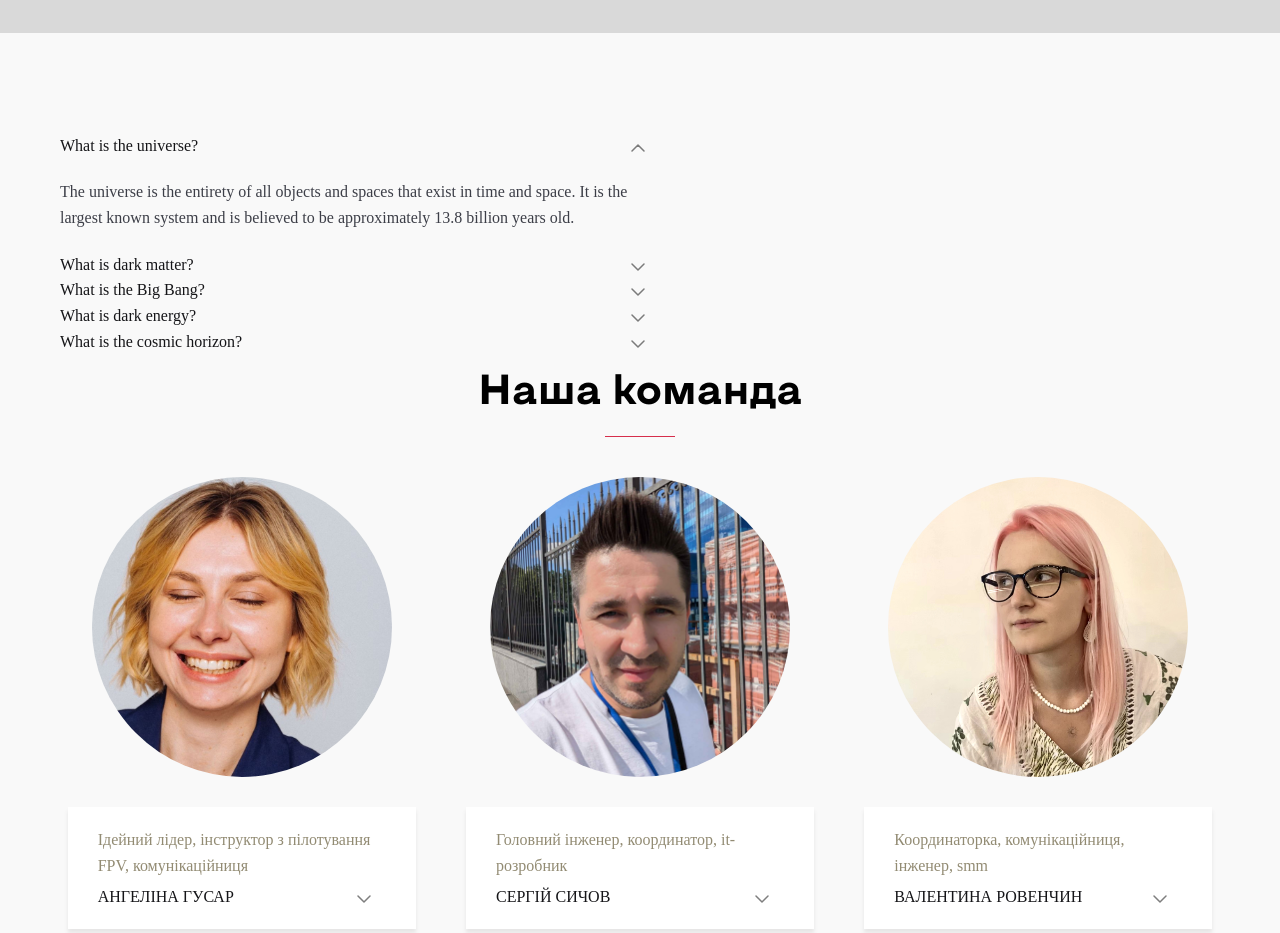
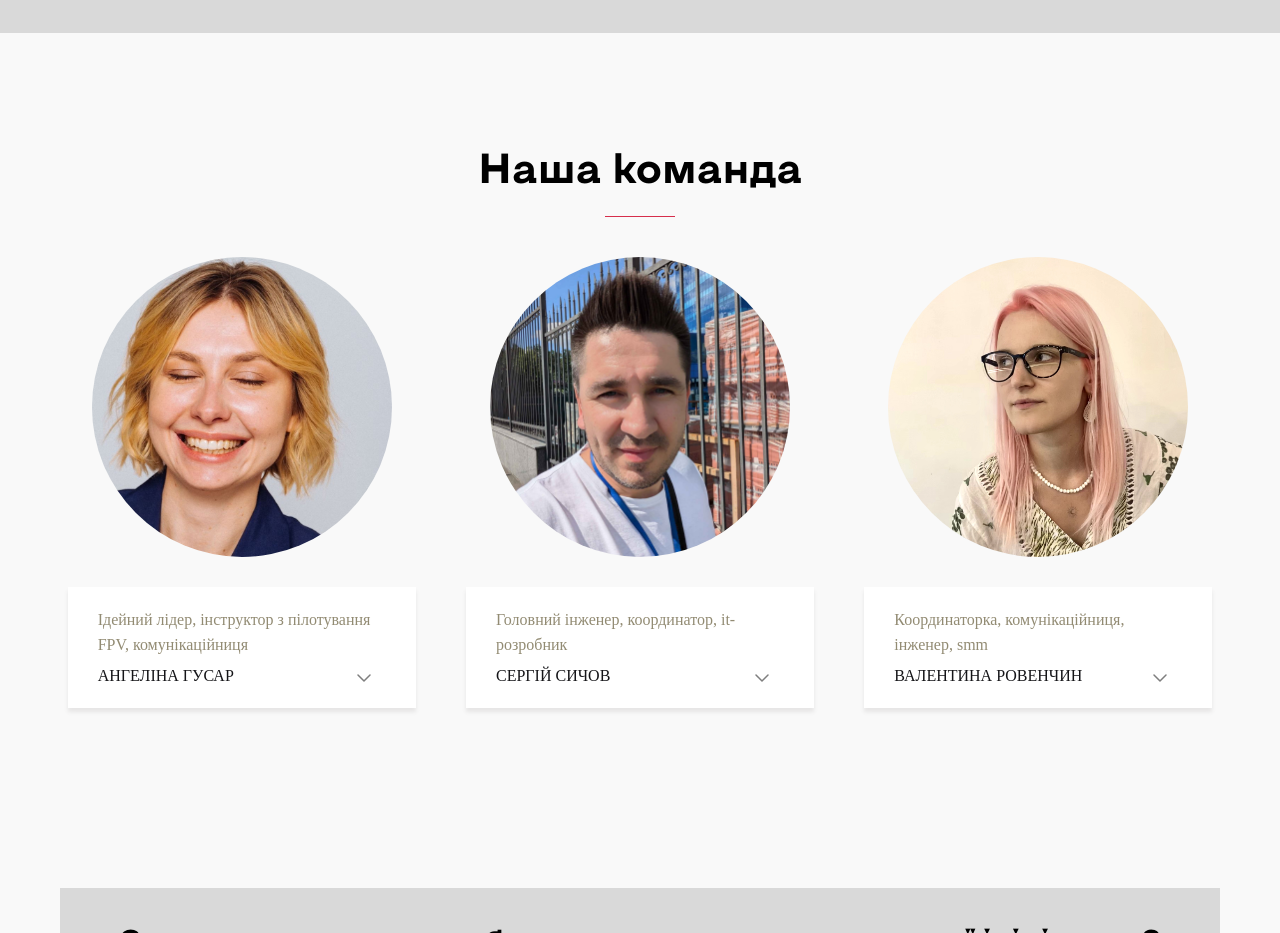
Before and after one commit to Freyas-Workshop/website, a plain HTML site: page index.html in a window 1280 px wide. Shown: the part 2580-3513 px from the top of the page. Drawn offline with Linux system fonts and the light colour scheme.

```diff
--- a/index.html
+++ b/index.html
@@ -748,137 +748,6 @@
 
     <section class="s-team" id="s-team">
       <div class="container">
-        <div class="accordion-container">
-          <details open>
-            <summary>
-              <span class="accordion-title"> What is the universe? </span>
-              <span class="accordion-icon">
-                <svg
-                  xmlns="http://www.w3.org/2000/svg"
-                  width="24"
-                  height="24"
-                  viewBox="0 0 24 24"
-                  fill="none"
-                  stroke="currentColor"
-                  stroke-width="1.5"
-                  stroke-linecap="round"
-                  stroke-linejoin="round"
-                  class="icon icon-tabler icons-tabler-outline icon-tabler-chevron-down">
-                  <path stroke="none" d="M0 0h24v24H0z" fill="none" />
-                  <path d="M6 9l6 6l6 -6" /></svg
-              ></span>
-            </summary>
-            <div class="accordion-content">
-              The universe is the entirety of all objects and spaces that exist
-              in time and space. It is the largest known system and is believed
-              to be approximately 13.8 billion years old.
-            </div>
-          </details>
-          <details>
-            <summary>
-              <span class="accordion-title"> What is dark matter? </span>
-              <span class="accordion-icon">
-                <svg
-                  xmlns="http://www.w3.org/2000/svg"
-                  width="24"
-                  height="24"
-                  viewBox="0 0 24 24"
-                  fill="none"
-                  stroke="currentColor"
-                  stroke-width="1.5"
-                  stroke-linecap="round"
-                  stroke-linejoin="round"
-                  class="icon icon-tabler icons-tabler-outline icon-tabler-chevron-down">
-                  <path stroke="none" d="M0 0h24v24H0z" fill="none" />
-                  <path d="M6 9l6 6l6 -6" /></svg
-              ></span>
-            </summary>
-            <div class="accordion-content">
-              Dark matter is a form of matter that cannot be seen directly but
-              can be inferred by its influence on galaxy formation and the speed
-              of star rotation. It is believed to make up 27% of the total mass
-              of the universe.
-            </div>
-          </details>
-          <details>
-            <summary>
-              <span class="accordion-title">What is the Big Bang?</span>
-              <span class="accordion-icon">
-                <svg
-                  xmlns="http://www.w3.org/2000/svg"
-                  width="24"
-                  height="24"
-                  viewBox="0 0 24 24"
-                  fill="none"
-                  stroke="currentColor"
-                  stroke-width="1.5"
-                  stroke-linecap="round"
-                  stroke-linejoin="round"
-                  class="icon icon-tabler icons-tabler-outline icon-tabler-chevron-down">
-                  <path stroke="none" d="M0 0h24v24H0z" fill="none" />
-                  <path d="M6 9l6 6l6 -6" /></svg
-              ></span>
-            </summary>
-            <div class="accordion-content">
-              The Big Bang is the event that marked the beginning of the
-              universe, approximately 13.8 billion years ago. It is believed to
-              have been a moment when the entire universe rapidly expanded from
-              an infinitely dense and hot point.
-            </div>
-          </details>
-          <details>
-            <summary>
-              <span class="accordion-title">What is dark energy?</span>
-              <span class="accordion-icon">
-                <svg
-                  xmlns="http://www.w3.org/2000/svg"
-                  width="24"
-                  height="24"
-                  viewBox="0 0 24 24"
-                  fill="none"
-                  stroke="currentColor"
-                  stroke-width="1.5"
-                  stroke-linecap="round"
-                  stroke-linejoin="round"
-                  class="icon icon-tabler icons-tabler-outline icon-tabler-chevron-down">
-                  <path stroke="none" d="M0 0h24v24H0z" fill="none" />
-                  <path d="M6 9l6 6l6 -6" /></svg
-              ></span>
-            </summary>
-            <div class="accordion-content">
-              Dark energy is a form of energy that cannot be seen directly but
-              can be inferred by its influence on the universe's expansion. It
-              is believed to make up 68% of the total energy of the universe.
-            </div>
-          </details>
-          <details>
-            <summary>
-              <span class="accordion-title">What is the cosmic horizon?</span>
-              <span class="accordion-icon">
-                <svg
-                  xmlns="http://www.w3.org/2000/svg"
-                  width="24"
-                  height="24"
-                  viewBox="0 0 24 24"
-                  fill="none"
-                  stroke="currentColor"
-                  stroke-width="1.5"
-                  stroke-linecap="round"
-                  stroke-linejoin="round"
-                  class="icon icon-tabler icons-tabler-outline icon-tabler-chevron-down">
-                  <path stroke="none" d="M0 0h24v24H0z" fill="none" />
-                  <path d="M6 9l6 6l6 -6" /></svg
-              ></span>
-            </summary>
-            <div class="accordion-content">
-              The cosmic horizon is the farthest limit that can be seen from
-              Earth. It is the most distant point visible due to the universe's
-              expansion and the speed of light. All stars and galaxies beyond
-              this point are beyond human sight.
-            </div>
-          </details>
-        </div>
-
         <h2 class="center-title wow fadeIn" data-wow-delay="0.1s">
           Наша команда
         </h2>
```
